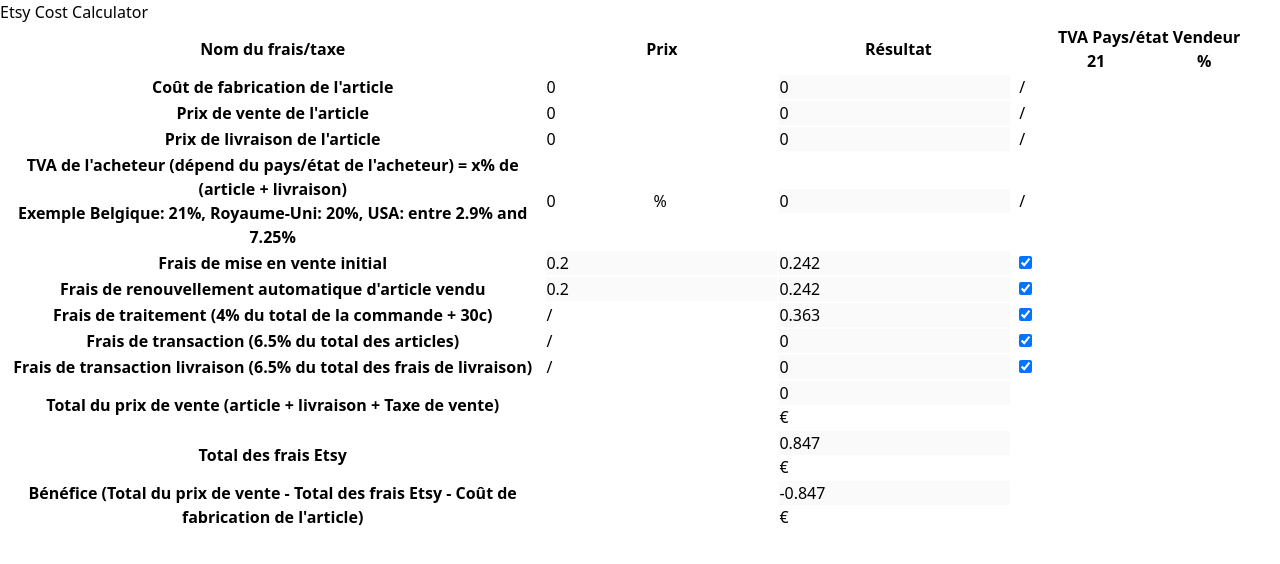
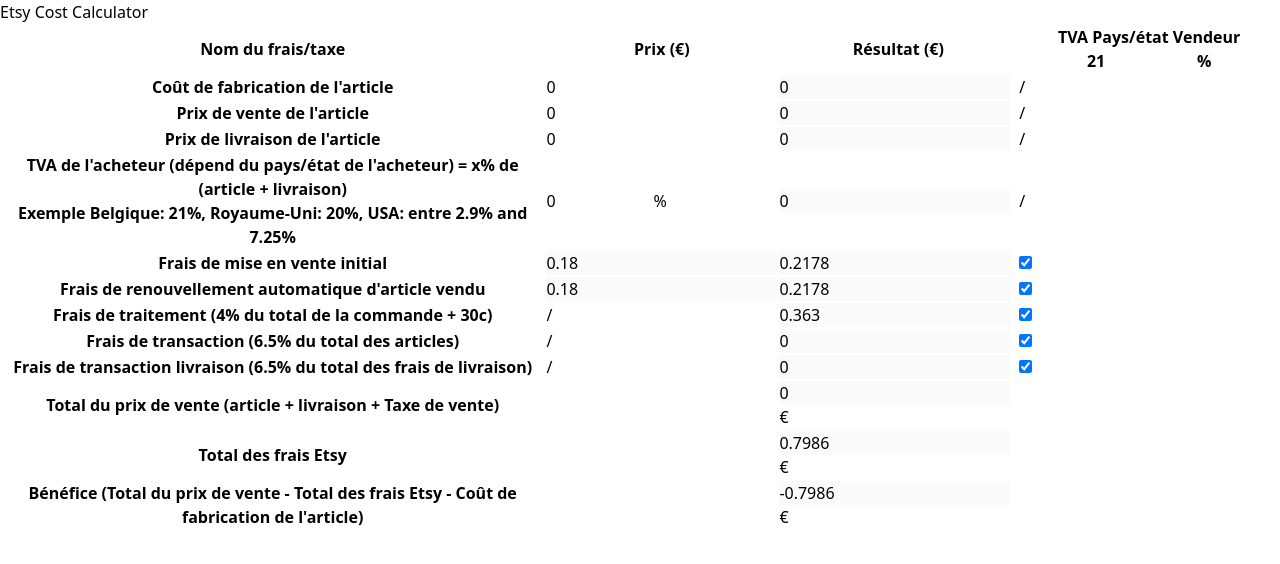
Before and after one commit to yaberkane05/etsycostcalculator, a Next.js app: page / in a window 1280 px wide. Shown: the top 564 px of the page. Built offline with nearby package versions, Linux system fonts and the light colour scheme.

Commit message:
fix currency euro

```diff
--- a/src/components/calculator.tsx
+++ b/src/components/calculator.tsx
@@ -42,8 +42,8 @@
 const RealtimeValues: { [name: string]: IPrice } = {
     initialCost: { price: 0.0, vat: 0.0, isVat: false },
     shippingCost: { price: 0.0, vat: 0.0, isVat: false },
-    listingCost: { price: 0.2, vat: 0.0, isVat: true },
-    relistingAfterSaleCost: { price: 0.2, vat: 0.0, isVat: true },
+    listingCost: { price: 0.18, vat: 0.0, isVat: true },
+    relistingAfterSaleCost: { price: 0.18, vat: 0.0, isVat: true },
     processingCost: { price: 0.3, vat: 0.0, isVat: true },
     countryTax: { price: 0, vat: 0, isVat: false },
     transactionCost: { price: 0.0, vat: 0.0, isVat: true },
@@ -175,10 +175,10 @@
                             Nom du frais/taxe
                         </th>
                         <th scope="col" className="px-6 py-3">
-                            Prix
+                            Prix ({currency})
                         </th>
                         <th scope="col" className="px-6 py-3">
-                            Résultat
+                            Résultat ({currency})
                         </th>
                         <th scope="col" className="px-6 py-3">
                             <span>TVA Pays/état Vendeur</span>
```
